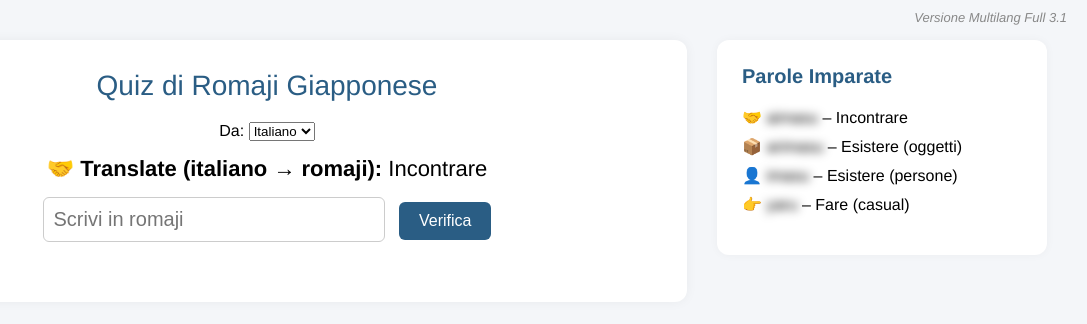
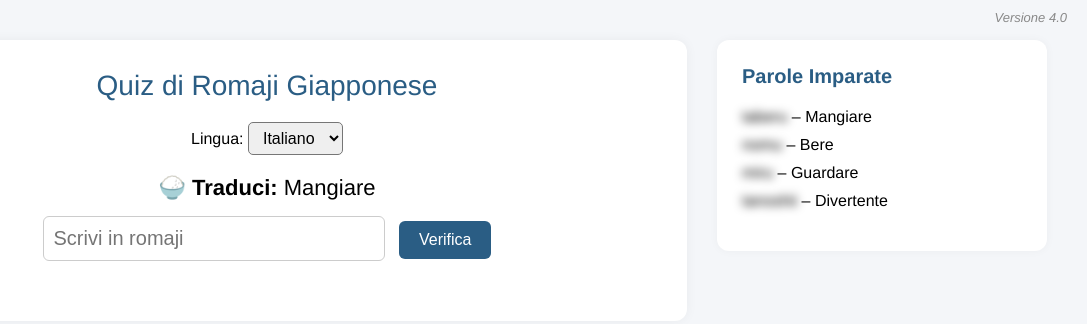
Before and after one commit to Angy993/Jap2, a plain HTML site: page index.html in a window 1280 px wide. Shown: the whole page, without its empty margins (193-1280 px from the left). Drawn offline with Linux system fonts and the light colour scheme.

Commit message:
Update index.html

```diff
--- a/index.html
+++ b/index.html
@@ -2,56 +2,132 @@
 <html lang="ja">
 <head>
   <meta charset="UTF-8">
-  <title>Quiz Romaji Multilang Full con Animazioni e Emoji</title>
+  <title>Quiz Romaji Interattivo</title>
   <style>
-    body { margin: 0; background: #f4f6f9; font-family: 'Helvetica Neue', sans-serif; }
-    .layout { display: flex; max-width: 1300px; margin: 0 auto; padding: 40px; gap: 30px; }
-    .container { flex: 1; background: #fff; border-radius: 12px; box-shadow: 0 0 12px rgba(0,0,0,0.05); padding: 30px; }
-    .quiz-title { font-size: 28px; margin-bottom: 20px; text-align: center; color: #2a5d84; }
-    .lang-select { text-align: center; margin-bottom: 15px; }
-    .question { font-size: 22px; text-align: center; margin-bottom: 15px; }
-    .input-group { text-align: center; }
-    input { font-size: 20px; padding: 10px; width: 320px; border: 1px solid #ccc; border-radius: 6px; }
+    body {
+      margin: 0;
+      background: #f4f6f9;
+      font-family: 'Helvetica Neue', sans-serif;
+    }
+    .layout {
+      display: flex;
+      max-width: 1300px;
+      margin: 0 auto;
+      padding: 40px;
+      gap: 30px;
+    }
+    .container {
+      flex: 1;
+      background: #ffffff;
+      border-radius: 12px;
+      box-shadow: 0 0 12px rgba(0,0,0,0.05);
+      padding: 30px;
+    }
+    .quiz-title {
+      font-size: 28px;
+      margin-bottom: 20px;
+      text-align: center;
+      color: #2a5d84;
+      animation: fadeIn 1s ease-in-out;
+    }
+    .question {
+      font-size: 22px;
+      text-align: center;
+      margin-bottom: 15px;
+    }
+    .input-group {
+      text-align: center;
+    }
+    input {
+      font-size: 20px;
+      padding: 10px;
+      width: 320px;
+      border: 1px solid #ccc;
+      border-radius: 6px;
+    }
     button {
-      font-size: 16px; padding: 10px 20px; margin-left: 10px;
-      background: #2a5d84; color: white; border: none; border-radius: 6px;
-      transition: transform 0.2s ease-out;
+      font-size: 16px;
+      padding: 10px 20px;
+      margin-left: 10px;
+      background: #2a5d84;
+      color: white;
+      border: none;
+      border-radius: 6px;
+      cursor: pointer;
     }
-    button:hover { transform: scale(1.05); }
-    .result { font-size: 18px; margin-top: 30px; line-height: 1.6; }
+    .result {
+      font-size: 18px;
+      margin-top: 30px;
+      line-height: 1.6;
+    }
     .explanation {
-      background: #eef3f8; padding: 14px; margin-top: 15px;
-      border-left: 4px solid #2a5d84; border-radius: 4px;
-      animation: fadeIn 0.3s ease-out;
+      background: #eef3f8;
+      padding: 14px;
+      margin-top: 15px;
+      border-left: 4px solid #2a5d84;
+      border-radius: 4px;
     }
-    .sidebar { width: 280px; background: #fff; border-radius: 12px;
-      box-shadow: 0 0 10px rgba(0,0,0,0.04); padding: 25px; height: fit-content;
+    .sidebar {
+      width: 280px;
+      background: #ffffff;
+      border-radius: 12px;
+      box-shadow: 0 0 10px rgba(0,0,0,0.04);
+      padding: 25px;
+      height: fit-content;
     }
-    .sidebar h3 { margin-top: 0; font-size: 20px; color: #2a5d84; }
-    .sidebar ul { list-style: none; padding-left: 0; }
-    .sidebar li { margin-bottom: 10px; }
-    .blur { filter: blur(5px); transition: filter 0.3s; cursor: pointer; display: inline-block; }
-    .blur:hover { filter: blur(0); }
-    .highlight { animation: highlight 0.5s ease-out; }
-    .version { position: fixed; top: 10px; right: 20px; font-size: 13px; color: #888; font-style: italic; }
-    @keyframes fadeIn { from { opacity: 0; } to { opacity: 1; } }
-    @keyframes highlight {
-      0% { transform: scale(1); }
-      50% { transform: scale(1.1); }
-      100% { transform: scale(1); }
+    .sidebar h3 {
+      margin-top: 0;
+      font-size: 20px;
+      color: #2a5d84;
+    }
+    .sidebar ul {
+      list-style: none;
+      padding-left: 0;
+    }
+    .sidebar li {
+      margin-bottom: 10px;
+    }
+    .blur {
+      filter: blur(5px);
+      transition: filter 0.3s;
+      cursor: pointer;
+    }
+    .blur:hover {
+      filter: blur(0);
+    }
+    .version {
+      position: fixed;
+      top: 10px;
+      right: 20px;
+      font-size: 13px;
+      color: #888;
+      font-style: italic;
+    }
+    .language-toggle {
+      text-align: center;
+      margin-bottom: 20px;
+    }
+    .language-toggle select {
+      font-size: 16px;
+      padding: 6px 10px;
+      border-radius: 5px;
+    }
+    @keyframes fadeIn {
+      from { opacity: 0; transform: translateY(-10px); }
+      to { opacity: 1; transform: translateY(0); }
     }
   </style>
 </head>
 <body>
-  <div class="version">Versione Multilang Full 3.1</div>
+  <div class="version">Versione 4.0</div>
   <div class="layout">
     <div class="container">
       <div class="quiz-title">Quiz di Romaji Giapponese</div>
-      <div class="lang-select">
-        <label for="langSelect">Da:</label>
-        <select id="langSelect">
-          <option value="italiano">Italiano</option>
-          <option value="english">English</option>
+      <div class="language-toggle">
+        <label for="lang">Lingua:</label>
+        <select id="lang">
+          <option value="it">Italiano</option>
+          <option value="en">English</option>
         </select>
       </div>
       <div id="question" class="question"></div>
@@ -64,138 +140,111 @@
     </div>
     <div class="sidebar">
       <h3>Parole Imparate</h3>
-      <ul id="paroleSidebar"></ul>
+      <ul id="sidebarList"></ul>
     </div>
   </div>
 
   <script>
+    const langSelector = document.getElementById("lang");
+
     const data = [
-      // … (le prime 19 voci restano invariate) …
       {
-        emoji: "🤝",
-        italiano: "Incontrare",
-        english: "To meet",
-        romaji: "aimasu",
-        frase: "Tomodachi ni aimasu.",
-        traduzioneIt: "Incontro un amico.",
-        traduzioneEn: "I meet a friend.",
-        spiegazioniIt: {
-          ni: {
-            descrizione: "Particella di direzione/oggetto indiretto.",
-            uso: "Indica direzione o ricevente indiretto.",
-            esempio: "Tomodachi ni aimasu. → Incontro un amico.",
-            nota: "Si scrive に ma si legge 'ni'."
-          }
-        },
-        spiegazioniEn: {
-          ni: {
-            descrizione: "Direction particle.",
-            uso: "Indicates direction or indirect object.",
-            esempio: "Tomodachi ni aimasu. → I meet a friend.",
-            nota: "に read 'ni'."
+        romaji: "taberu",
+        italiano: "Mangiare",
+        inglese: "To eat",
+        emoji: "🍚",
+        frase: "Watashi wa gohan o taberu.",
+        traduzione_it: "Mangio riso.",
+        traduzione_en: "I eat rice.",
+        spiegazioni: {
+          wa: {
+            descrizione: "Particella del tema.",
+            uso: "Indica l'argomento principale.",
+            esempio: "Watashi wa gakusei desu.",
+            nota: "Si scrive は ma si legge 'wa'."
+          },
+          o: {
+            descrizione: "Particella oggetto diretto.",
+            uso: "Collega oggetto e verbo.",
+            esempio: "Ringo o taberu.",
+            nota: "Si scrive を ma si legge 'o'."
           }
         }
       },
       {
-        emoji: "📦",
-        italiano: "Esistere (oggetti)",
-        english: "To exist (objects)",
-        romaji: "arimasu",
-        frase: "Tsukue ga arimasu.",
-        traduzioneIt: "C'è una scrivania.",
-        traduzioneEn: "There is a desk.",
-        spiegazioniIt: {
-          ga: {
-            descrizione: "Particella soggetto.",
+        romaji: "nomu",
+        italiano: "Bere",
+        inglese: "To drink",
+        emoji: "🧃",
+        frase: "Watashi wa mizu o nomu.",
+        traduzione_it: "Bevo acqua.",
+        traduzione_en: "I drink water.",
+        spiegazioni: {
+          wa: {
+            descrizione: "Particella del tema.",
             uso: "Indica il soggetto della frase.",
-            esempio: "Tsukue ga arimasu. → C'è una scrivania.",
-            nota: "Si scrive が e si legge 'ga'."
-          }
-        },
-        spiegazioniEn: {
-          ga: {
-            descrizione: "Subject particle.",
-            uso: "Marks the subject of the sentence.",
-            esempio: "Tsukue ga arimasu. → There is a desk.",
-            nota: "が read 'ga'."
+            esempio: "Watashi wa gakusei desu.",
+            nota: "Si scrive は ma si legge 'wa'."
+          },
+          o: {
+            descrizione: "Particella oggetto diretto.",
+            uso: "Collega oggetto e verbo.",
+            esempio: "Mizu o nomu.",
+            nota: "Si scrive を ma si legge 'o'."
           }
         }
       },
       {
-        emoji: "👤",
-        italiano: "Esistere (persone)",
-        english: "To exist (people)",
-        romaji: "imasu",
-        frase: "Sensei ga imasu.",
-        traduzioneIt: "C'è l'insegnante.",
-        traduzioneEn: "There is a teacher.",
-        spiegazioniIt: {
-          ga: {
-            descrizione: "Particella soggetto.",
-            uso: "Indica il soggetto della frase.",
-            esempio: "Sensei ga imasu. → C'è l'insegnante.",
-            nota: "Si scrive が e si legge 'ga'."
-          }
-        },
-        spiegazioniEn: {
-          ga: {
-            descrizione: "Subject particle.",
-            uso: "Marks the subject of the sentence.",
-            esempio: "Sensei ga imasu. → There is a teacher.",
-            nota: "が read 'ga'."
+        romaji: "miru",
+        italiano: "Guardare",
+        inglese: "To watch",
+        emoji: "👀",
+        frase: "Anime o miru.",
+        traduzione_it: "Guardo anime.",
+        traduzione_en: "I watch anime.",
+        spiegazioni: {
+          o: {
+            descrizione: "Particella oggetto diretto.",
+            uso: "Collega oggetto e verbo.",
+            esempio: "Anime o miru.",
+            nota: "Si scrive を ma si legge 'o'."
           }
         }
       },
       {
-        emoji: "👉",
-        italiano: "Fare (casual)",
-        english: "To do (casual)",
-        romaji: "yaru",
-        frase: "Sugu yaru.",
-        traduzioneIt: "Lo faccio subito.",
-        traduzioneEn: "I'll do it right away.",
-        spiegazioniIt: {
-          o: {
-            descrizione: "Particella dell'oggetto diretto.",
-            uso: "Indica ciò che riceve l'azione.",
-            esempio: "Sugu yaru → Lo faccio subito.",
-            nota: "を read 'o'."
-          }
-        },
-        spiegazioniEn: {
-          o: {
-            descrizione: "Direct object particle.",
-            uso: "Marks the direct object.",
-            esempio: "Sugu yaru → I'll do it right away.",
-            nota: "を read 'o'."
+        romaji: "tanoshii",
+        italiano: "Divertente",
+        inglese: "Fun",
+        emoji: "🎉",
+        frase: "Kono asobi wa tanoshii.",
+        traduzione_it: "Questo gioco è divertente.",
+        traduzione_en: "This game is fun.",
+        spiegazioni: {
+          wa: {
+            descrizione: "Particella del tema.",
+            uso: "Identifica l'argomento.",
+            esempio: "Kono hon wa omoshiroi.",
+            nota: "Si scrive は ma si legge 'wa'."
           }
         }
       }
+      // Puoi continuare ad aggiungere tutte le parole nella stessa struttura
     ];
 
     let index = 0;
-    const sidebar = document.getElementById("paroleSidebar");
-    const langSelect = document.getElementById("langSelect");
 
-    function popolaSidebar() {
-      sidebar.innerHTML = "";
-      data.forEach(w => {
-        const li = document.createElement("li");
-        li.innerHTML = `${w.emoji} <span class="blur">${w.romaji}</span> – ${w.italiano}`;
-        sidebar.appendChild(li);
-      });
+    function getCurrentLang() {
+      return langSelector.value;
     }
 
     function loadQuestion() {
-      const lang = langSelect.value;
       document.getElementById("userInput").value = "";
       document.getElementById("result").innerHTML = "";
       document.getElementById("spiegazioni").innerHTML = "";
       if (index < data.length) {
-        const w = data[index];
-        const word = lang === "italiano" ? w.italiano : w.english;
-        document.getElementById("question").innerHTML =
-          `${w.emoji} <strong>Translate (${lang} → romaji):</strong> ${word}`;
+        const lang = getCurrentLang();
+        const parola = lang === "en" ? data[index].inglese : data[index].italiano;
+        document.getElementById("question").innerHTML = `<strong>${data[index].emoji} Traduci:</strong> ${parola}`;
       } else {
         document.getElementById("question").innerHTML = "Hai completato il quiz!";
         document.querySelector(".input-group").style.display = "none";
@@ -203,51 +252,59 @@
     }
 
     function checkAnswer() {
-      const lang = langSelect.value;
       const input = document.getElementById("userInput").value.trim().toLowerCase();
-      const w = data[index];
-      const q = document.getElementById("question");
-      if (input === w.romaji) {
-        q.classList.add("highlight");
-        setTimeout(() => q.classList.remove("highlight"), 500);
+      const correct = data[index].romaji.toLowerCase();
 
-        document.getElementById("result").innerHTML =
-          `<strong>${w.emoji} Frase:</strong><br>${w.frase}<br>` +
-          `<em>${lang==="italiano"? w.traduzioneIt : w.traduzioneEn}</em>`;
+      if (input === correct) {
+        const lang = getCurrentLang();
+        const frase = data[index].frase;
+        const trad = lang === "en" ? data[index].traduzione_en : data[index].traduzione_it;
+        let result = `<strong>Frase:</strong><br>${frase}<br><em>${trad}</em><br>`;
+        document.getElementById("result").innerHTML = result;
 
-        const key = lang === "italiano" ? "spiegazioniIt" : "spiegazioniEn";
-        const spieg = w[key] || {};
-        let html = "";
-        for (let p in spieg) {
-          const s = spieg[p];
-          html += `<div class="explanation"><strong>${p}</strong><br>` +
-                  `<em><strong>${lang==="italiano"?"Descrizione":"Description"}:</strong></em> ${s.descrizione}<br>` +
-                  `<em><strong>${lang==="italiano"?"Uso":"Usage"}:</strong></em> ${s.uso}<br>` +
-                  `<em><strong>${lang==="italiano"?"Esempio":"Example"}:</strong></em> ${s.esempio}<br>` +
-                  `<em><strong>${lang==="italiano"?"Nota":"Note"}:</strong></em> ${s.nota}</div>`;
+        const spiegazioni = data[index].spiegazioni || {};
+        let spiegaHtml = "";
+        for (let part in spiegazioni) {
+          const s = spiegazioni[part];
+          spiegaHtml += `<div class='explanation'><strong>${part}</strong><br>
+            <em><strong>Descrizione:</strong></em> ${s.descrizione}<br>
+            <em><strong>Uso:</strong></em> ${s.uso}<br>
+            <em><strong>Esempio:</strong></em> ${s.esempio}<br>
+            <em><strong>Nota:</strong></em> ${s.nota}</div>`;
         }
-        document.getElementById("spiegazioni").innerHTML = html;
+        document.getElementById("spiegazioni").innerHTML = spiegaHtml;
       } else {
-        document.getElementById("result").innerHTML =
-          `<span style="color:red;">✗ ${lang==="italiano"?"Risposta sbagliata. Riprova.":"Wrong answer. Try again."}</span>`;
+        document.getElementById("result").innerHTML = "<span style='color:red;'>✗ Risposta sbagliata. Riprova.</span>";
       }
     }
 
-    langSelect.addEventListener("change", () => { index = 0; loadQuestion(); });
-    document.getElementById("userInput").addEventListener("keydown", e => {
-      if (e.key === "Enter") checkAnswer();
+    function popolaSidebar() {
+      const sidebar = document.getElementById("sidebarList");
+      sidebar.innerHTML = "";
+      data.forEach(entry => {
+        const li = document.createElement("li");
+        li.innerHTML = `<span class="blur">${entry.romaji}</span> – ${entry.italiano}`;
+        sidebar.appendChild(li);
+      });
+    }
+
+    document.getElementById("userInput").addEventListener("keydown", function(event) {
+      if (event.key === "Enter") checkAnswer();
     });
-    document.addEventListener("keydown", e => {
-      if ((e.key.toLowerCase()==="q" || e.key==="ArrowRight") && index < data.length-1) {
-        index++; loadQuestion();
-      }
-      if (e.key==="ArrowLeft" && index>0) {
-        index--; loadQuestion();
+
+    document.addEventListener("keydown", function(event) {
+      if (event.key === "q" || event.key === "ArrowRight") {
+        index++;
+        loadQuestion();
       }
     });
 
-    popolaSidebar();
-    window.onload = loadQuestion;
+    langSelector.addEventListener("change", loadQuestion);
+
+    window.onload = () => {
+      loadQuestion();
+      popolaSidebar();
+    };
   </script>
 </body>
 </html>
```
